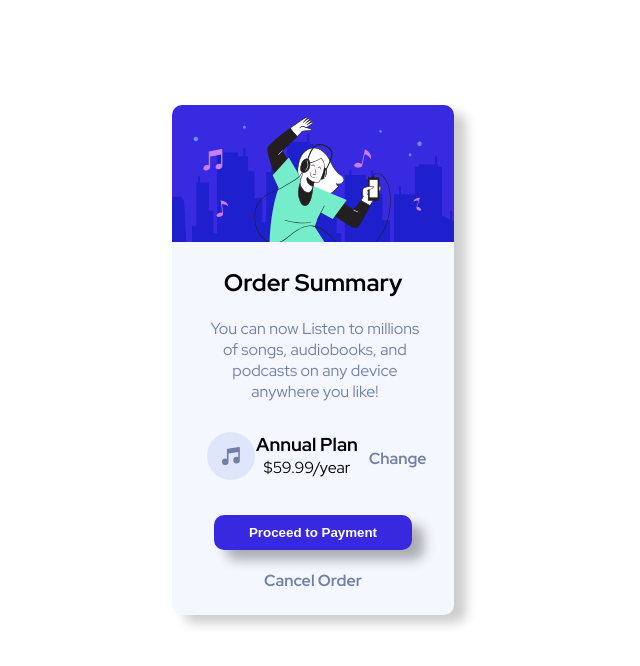
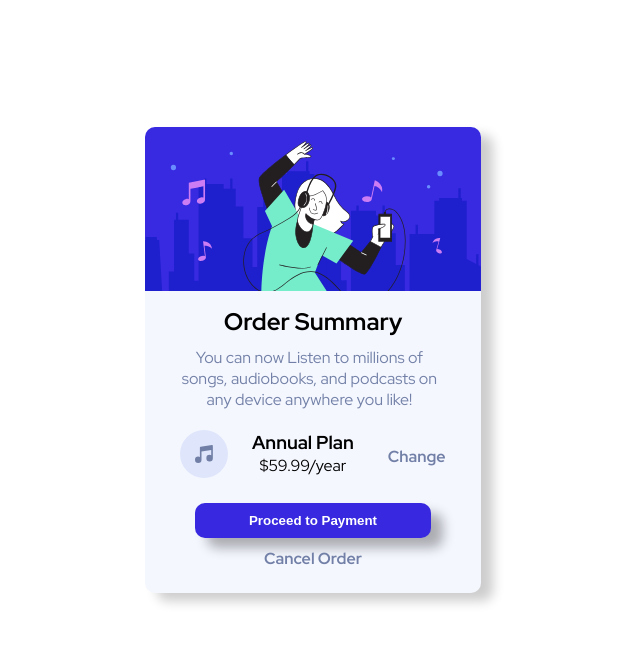
Before and after one commit to Rajamanickam-developer/Music-card, a plain HTML site: page index.html in a window 1280 px wide. Shown: the whole page, without its empty margins (327-967 px from the left). Drawn offline with Linux system fonts and the light colour scheme.

Commit message:
styling commit

```diff
--- a/css/index.css
+++ b/css/index.css
@@ -17,14 +17,13 @@ body{
 
 .card{
     box-shadow: 12px 8px 12px rgba(0, 0, 0, 0.2);
-    width: 22%;
+    width: 21rem;
     display: flex;
     flex-direction: column;
-    gap: 20px;
+    gap: 10px;
     text-align: center;
     border-radius: 10px;
     background-color: hsl(225, 100%, 98%);
-
 }
 
 .card-image{
```
